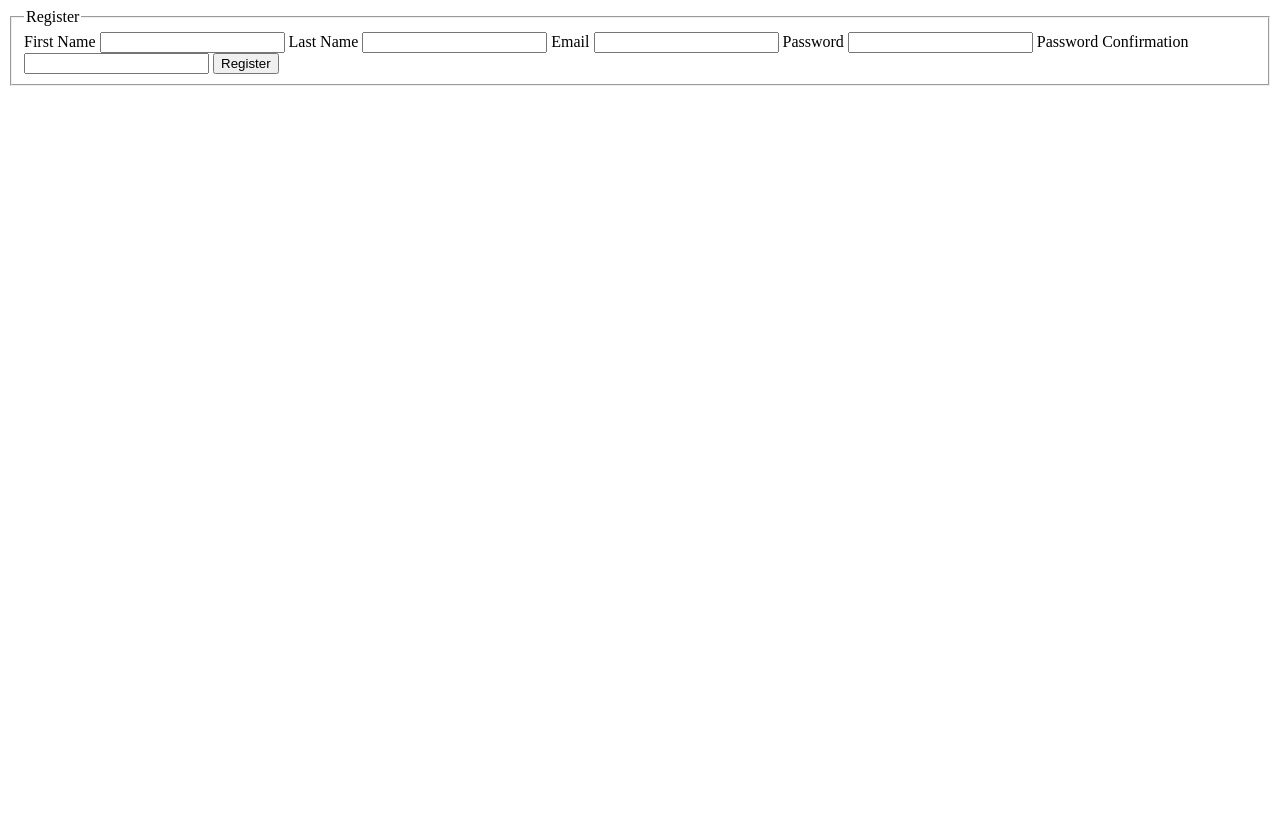
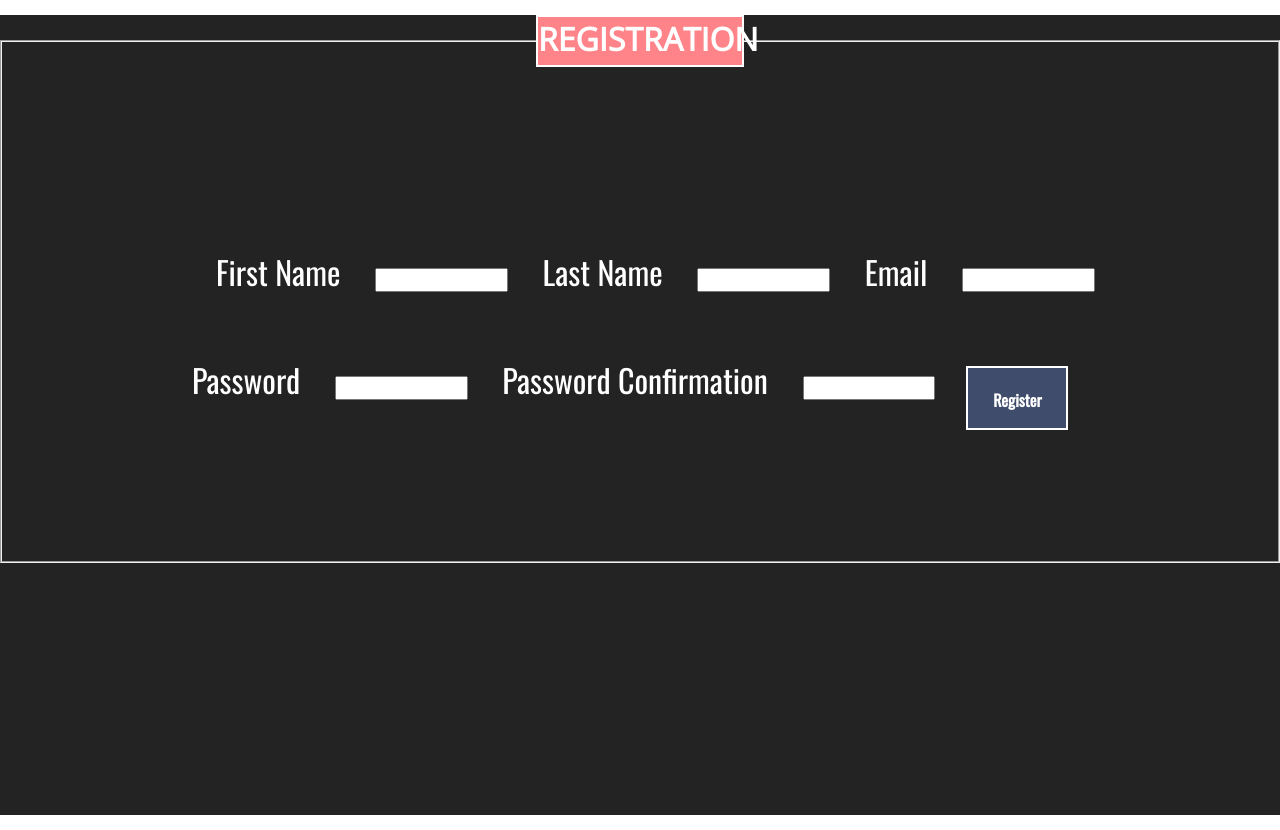
Before and after one commit to Charizard9000/Winter-Project, a CodeIgniter app: page /users/new in a window 1280 px wide. Before the commit the page ends 86 px from the top, so only its background shows below. Run offline with CodeIgniter, Linux system fonts and the light colour scheme; some libraries are stand-ins or nearby versions.

Commit message:
briefly edited css on log-in page

```diff
--- a/application/views/Users/admin.php
+++ b/application/views/Users/admin.php
@@ -3,6 +3,7 @@
 		<title>Admin Page</title>
 		<?php $this->load->library('upload'); ?>
 	</head>
+
 	<body>
 		<form action="/users/add" method="post">
 			<label>Restaurant Name</label>
--- a/application/views/Users/new_user.php
+++ b/application/views/Users/new_user.php
@@ -2,11 +2,79 @@
 <head>
 	<title>Register</title>
 </head>
+<script type="text/javascript" src="https://ajax.googleapis.com/ajax/libs/jquery/1.4.4/jquery.min.js"></script>
+<link rel="stylesheet" type="text/css" href="<?= base_url('assets/css/issyfood.css') ?>">
+<link rel="stylesheet" type="text/css" href="http://fonts.googleapis.com/css?family=Open+Sans">
+<link rel="stylesheet" type="text/css" href="http://fonts.googleapis.com/css?family=roboto">
+<link rel="stylesheet" type="text/css" href="http://fonts.googleapis.com/css?family=oswald">
+<style>
+form{
+	width:100%;
+	text-align:center;
+	background-color: rgb(35,35,35);
+	margin: 15px auto;
+	font-family: "Open Sans";
+	color: #ffffff;
+	height:100%;
+}
+fieldset{
+	padding: 10%;
+}
+legend{
+	font-size: 2em;
+	width: 20%;
+	border: 2pt solid white;
+	text-align: center;
+	font-family: "open sans";
+	background: rgb(255,132,138);
+	padding-bottom: 5px;
+	font-weight: bolder;
+}
+label{
+	display:inline-block;
+	text-align: center;
+	font-family: "oswald";
+	font-size: 2em;
+	margin: 3%;
+}
+input{
+	height: 3%;
+	text-align: center;
+	margin: 0px; auto;
+	width: 13%;
+	font-size: 1em;
+	font-weight: bold;
+	font-color: green;
+}
+#regi_button{
+	text-align: center;
+	border: 2pt solid white;
+	font-family: "oswald";
+	padding: 2%;
+	padding-bottom: 40px;
+	color: white;
+	font-size:1em;
+	font-weight: bolder;
+	background-color: rgba(63,76,107,1);
+	width:10%;
+	float:right;
+	margin-top: 4%;
+	margin-right: 8%;
+}
+#regi_button:hover{
+	text-align:center;
+	display:block;
+	width:10%;
+	background-color: rgba(63,76,31,1);
+}
+
+</style>
 <body>
 	<?= $this->session->flashdata('errors'); ?>
 	<form action="/users/create" method="post">
 		<fieldset>
-			<legend>Register</legend>
+			<legend>REGISTRATION</legend>
+			<br>
 			<label>First Name</label>
 			<input type="text" name="first_name">
 
@@ -22,7 +90,7 @@
 			<label>Password Confirmation</label>
 			<input type="password" name="confirm">
 
-			<input type="submit" value="Register">
+			<input id="regi_button" type="submit" value="Register">
 		</fieldset>
 	</form>
 	<?= $this->session->flashdata('error1'); ?>
--- a/assets/css/issyfood.css
+++ b/assets/css/issyfood.css
@@ -32,19 +32,26 @@
 	max-width: 100%;
     border: 0;
 }
-
+#header a:hover,#header button:hover{
+	color: #c3c3c3;
+}
 #header button{
 	background: rgba(63,76,107,1) 50%;
 	text-decoration: none;
 	color: #ffffff;
 	font-size: 1em;
-	font-style: italic;
 	padding: 10px;
 	margin-left: 30px;
 	max-width: 100%;
     border: 0;
 }
-
+#header button.rotated {
+    -webkit-transform: rotate(90deg);
+    -moz-transform: rotate(90deg);
+    -o-transform: rotate(90deg);
+    -ms-transform: rotate(90deg);
+    transform: rotate(90deg);
+}
 #clock{
 	display: inline-block;
 	font-size: 2em;
```
Also changed, not shown: application/views/home.php (+6 -2 lines).
